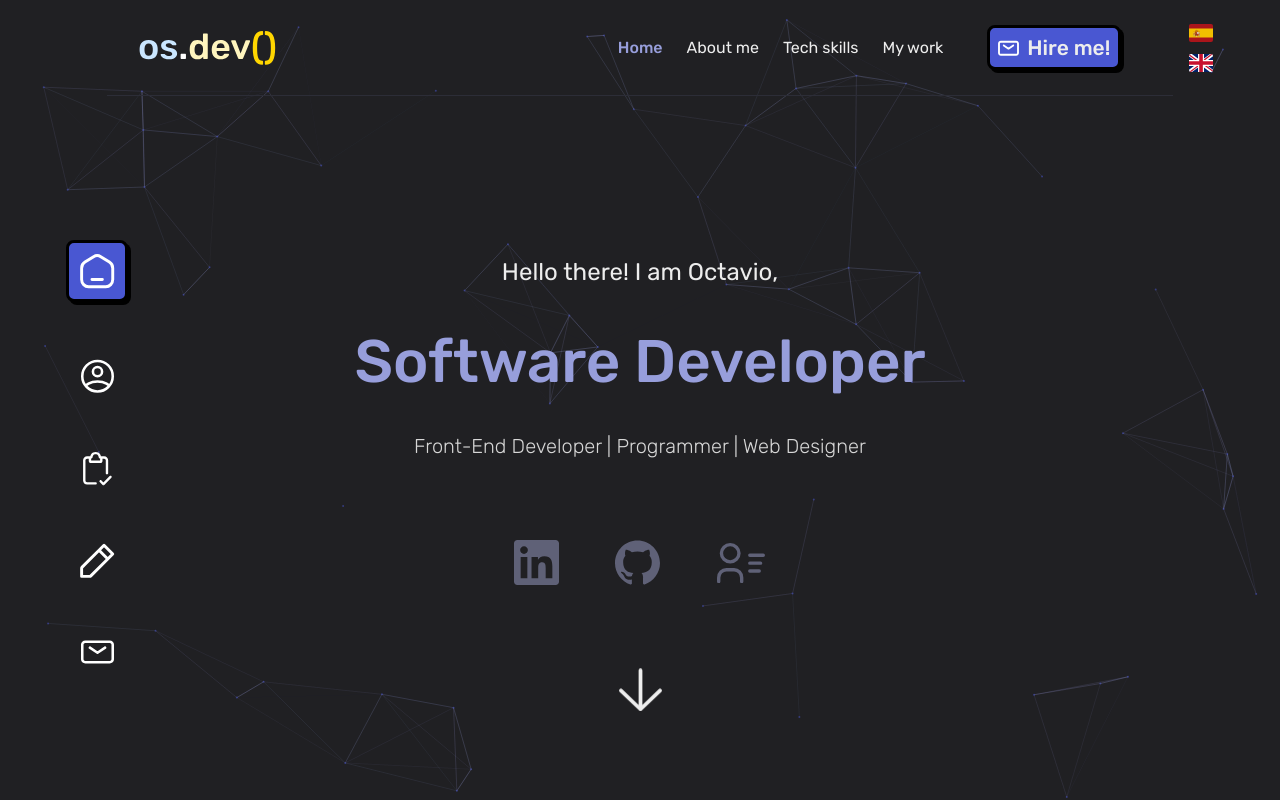
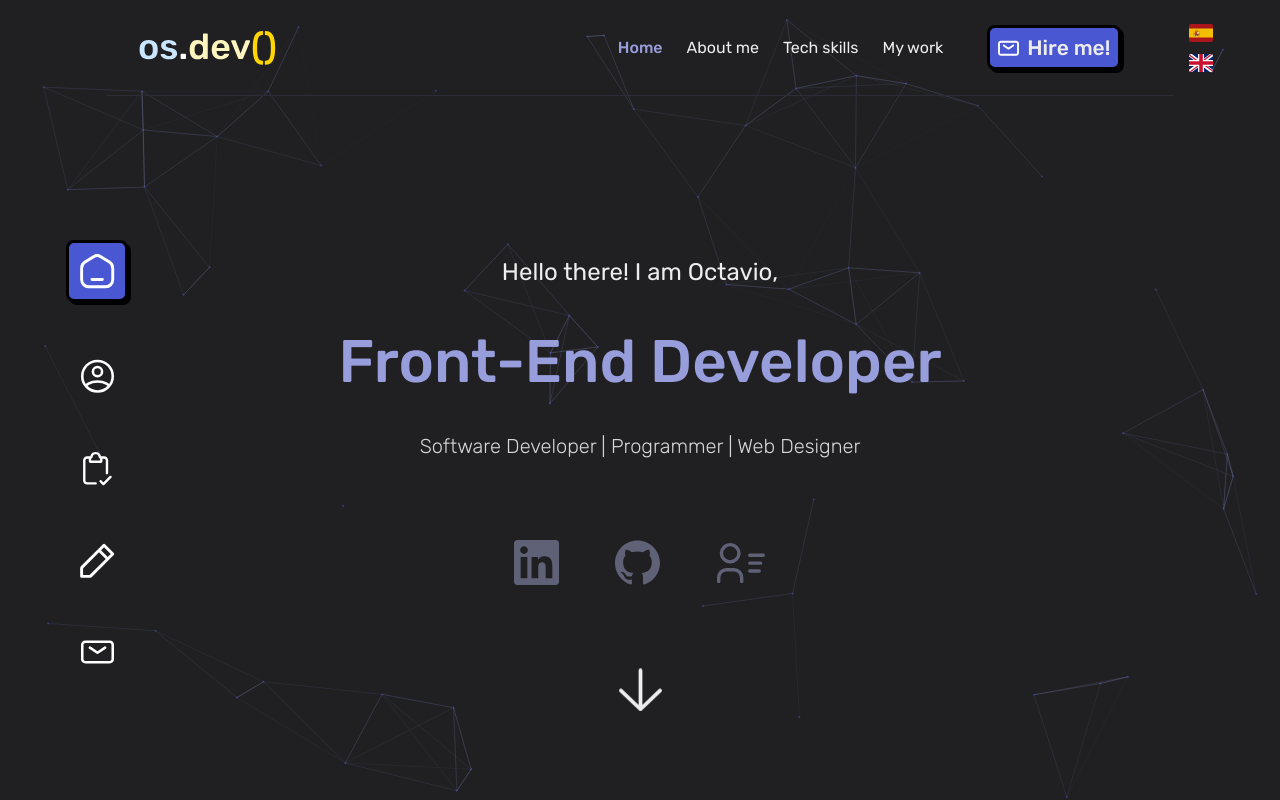
Before and after one commit to octaviosancho-dev/react-tailwind-portfolio, a React (Create React App) app: page / in a window 1280 px wide. Shown: the top 800 px of the page. Built offline with nearby package versions, Linux system fonts and the light colour scheme; no server answers; the database is empty.

Commit message:
fixes en hero

```diff
--- a/public/index.html
+++ b/public/index.html
@@ -9,7 +9,7 @@
     <meta name="msapplication-TileImage" content="./personal-portfolio-512.png"/>
     <!--Facebook and Whatsapp (sitename, title, description)-->
     <meta property="og:site_name" content="Octavio's Portfolio"/>
-    <meta property="og:title" content="Software Developer"/>
+    <meta property="og:title" content="Front-End Developer"/>
     <meta property="og:description" content=""/>
     <!--Image to display-->
     <meta property="og:image" itemprop="image" content="./personal-portfolio-512.png"/>
--- a/src/components/Hero.jsx
+++ b/src/components/Hero.jsx
@@ -25,10 +25,10 @@ const Hero = () => {
             <FormattedMessage id='hero-paragraph' defaultMessage='Hello there! I am Octavio,'/>
             </h3> <br/>
             <h1 className='text-4xl md:text-6xl text-title text-center font-medium mb-3 lg:text-7xl'>
-            <FormattedMessage id='hero-title' defaultMessage='Software Developer'/>
+            <FormattedMessage id='hero-title' defaultMessage='Front-End Developer'/>
             </h1> <br/>
             <h3 className='text-lg md:text-xl text-[#D7D7D7] text-center font-light'>
-            <FormattedMessage id='hero-other' defaultMessage='Front-End Developer | Programmer | Web Designer'/>
+            <FormattedMessage id='hero-other' defaultMessage='Software Developer | Programmer | Web Designer'/>
             </h3>
             <div className='flex flex-row justify-center items-center gap-14 mt-20 w-min h-min mx-auto'>
               <a href='https://www.linkedin.com/in/octaviosancho-dev/' target='_blank' rel='noreferrer' className='logo duration-200'><LinkedIn width={'45'}/></a>
--- a/src/languages/en-US.json
+++ b/src/languages/en-US.json
@@ -12,9 +12,9 @@
   "side-work": "My work",
   "side-contact": "Contact me",
 
-  "hero-title": "Software Developer",
+  "hero-title": "Front-End Developer",
   "hero-paragraph": "Hello there! I am Octavio,",
-  "hero-other": "Front-End Developer | Programmer | Web Designer",
+  "hero-other": "Software Developer | Programmer | Web Designer",
 
   "about-title": "About me",
   "about-first-paragraph": "Hi! My name is Octavio Sancho, I am a 25 years old Software and Web Developer based in Buenos Aires, Argentina.",
--- a/src/languages/es-MX.json
+++ b/src/languages/es-MX.json
@@ -12,9 +12,9 @@
   "side-work": "Proyectos",
   "side-contact": "Contacto",
 
-  "hero-title": "Desarrollador de Software",
+  "hero-title": "Desarrollador Front-End",
   "hero-paragraph": "Hola! Soy Octavio,",
-  "hero-other": "Desarrollador Front-End | Programador | Diseñador Web",
+  "hero-other": "Desarrollador de Software | Programador | Diseñador Web",
 
   "about-title": "Sobre mi",
   "about-first-paragraph": "Hola! Mi nombre es Octavio Sancho, soy un Desarrollador de Software de 25 años de edad, residiendo en Buenos Aires, Argentina.",
```
